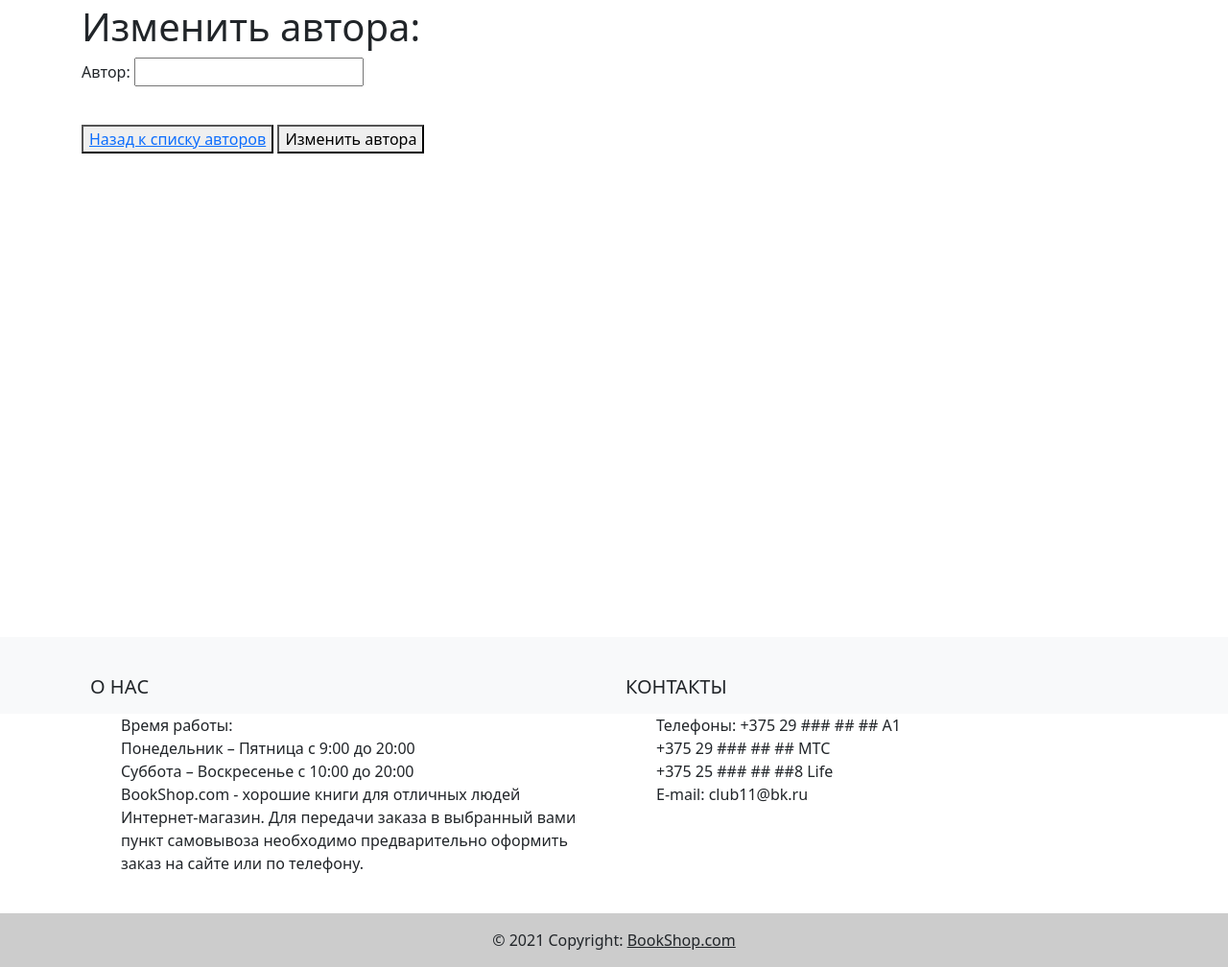
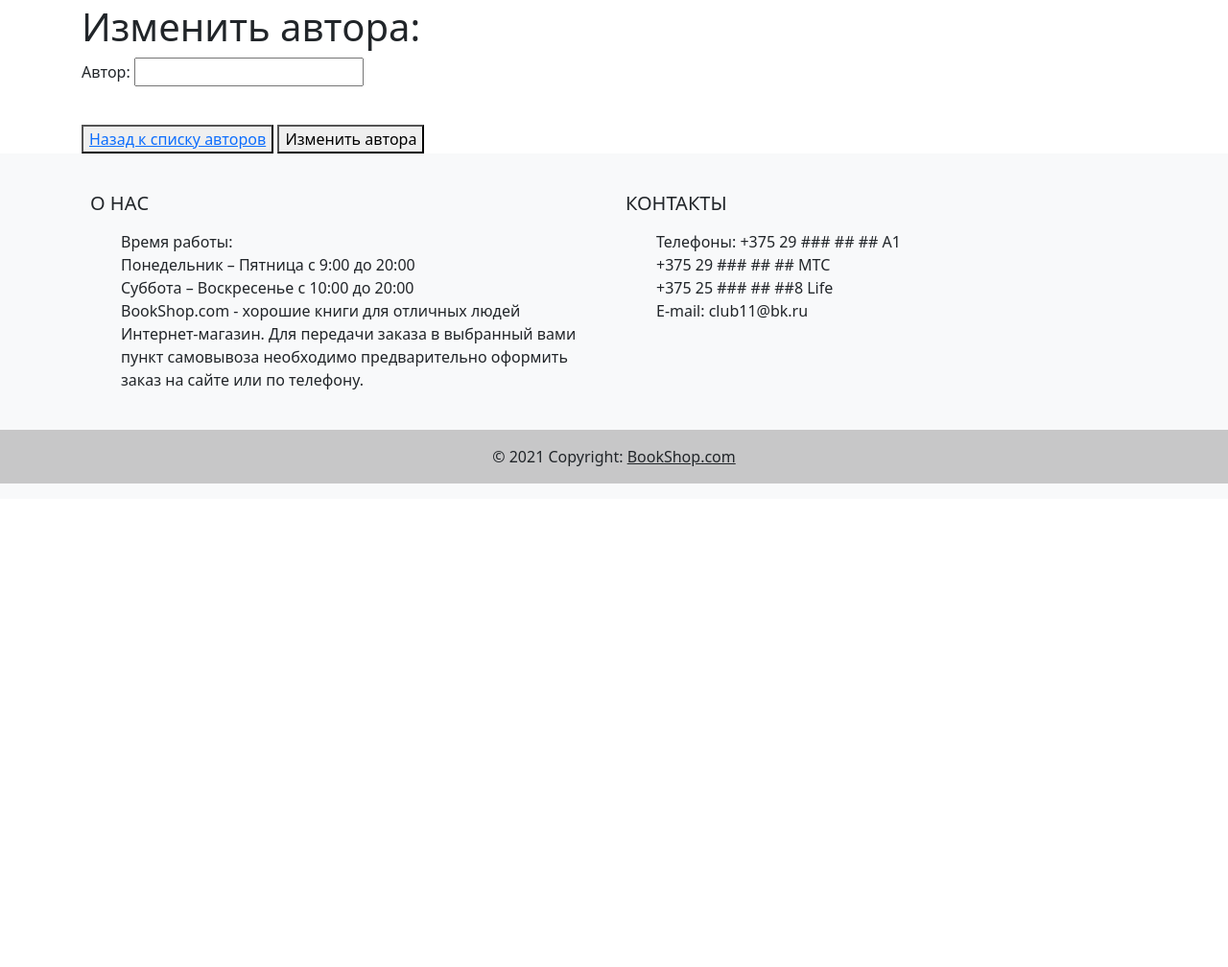
Before and after one commit to club11/Filippow_Wlad, a Django app: page /book_guide/author_create/ in a window 1280 px wide. Shown: the part 56-1064 px from the top of the page at 96% size. After the commit the page ends 560 px from the top, so only its background shows below. Run offline with Django 3.2, Linux system fonts and the light colour scheme; some libraries are stand-ins or nearby versions.

```diff
--- a/src/templates/base.html
+++ b/src/templates/base.html
@@ -25,17 +25,7 @@
           }
         }
 
-        .footer {
-          flex: 0 0 auto;
-          position: absolute;
-          left: 0;
-          bottom: 0;
-          width: 100%;
-          height: 80px;
-          margin-top: -80px;
-          grid-row-start: 2;
-          grid-row-end:
-          }
+
           li {
             list-style-type: none; /* Убираем маркеры */
           }
--- a/src/templates/base_customer.html
+++ b/src/templates/base_customer.html
@@ -34,7 +34,6 @@
           height: 80px;
           margin-top: -80px;
           grid-row-start: 2;
-          grid-row-end:
           }
           li {
             list-style-type: none; /* Убираем маркеры */
```
Also changed, not shown: 1 other file.
